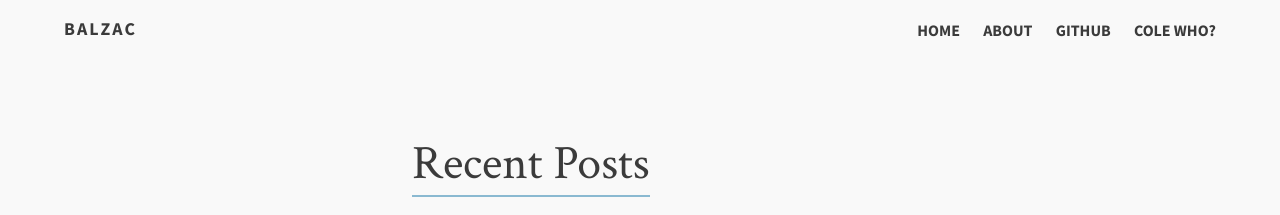
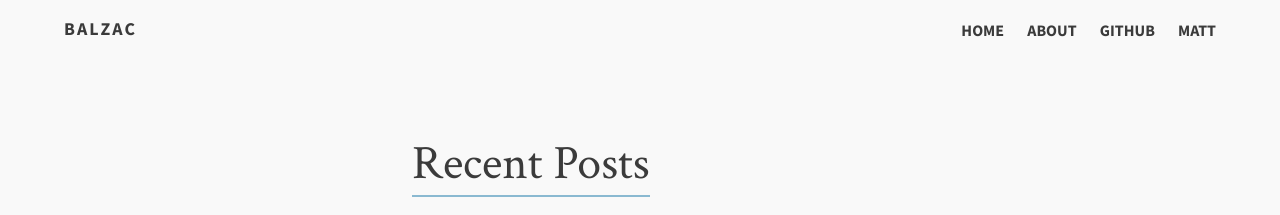
Before and after one commit to mansat/mansat.github.io, a Jekyll site: the page built from index.md, in a window 1280 px wide. Shown: the top 215 px of the page. Built offline with Jekyll 4.4.1, drawn with Linux system fonts in a browser that asks for light colours.

Commit message:
Update _config.yml

```diff
--- a/_config.yml
+++ b/_config.yml
@@ -27,10 +27,10 @@ links:
   - title: About
     url: /about
   - title: Github
-    url: https://github.com/ColeTownsend/Balzac-for-Jekyll
+    url: https://github.com/mansat
     external: true
-  - title: Cole Who?
-    url: http://coletownsend.com
+  - title: Matt
+    url: mansat.github.io
     external: true
 
 # http://en.wikipedia.org/wiki/List_of_tz_database_time_zones
```
